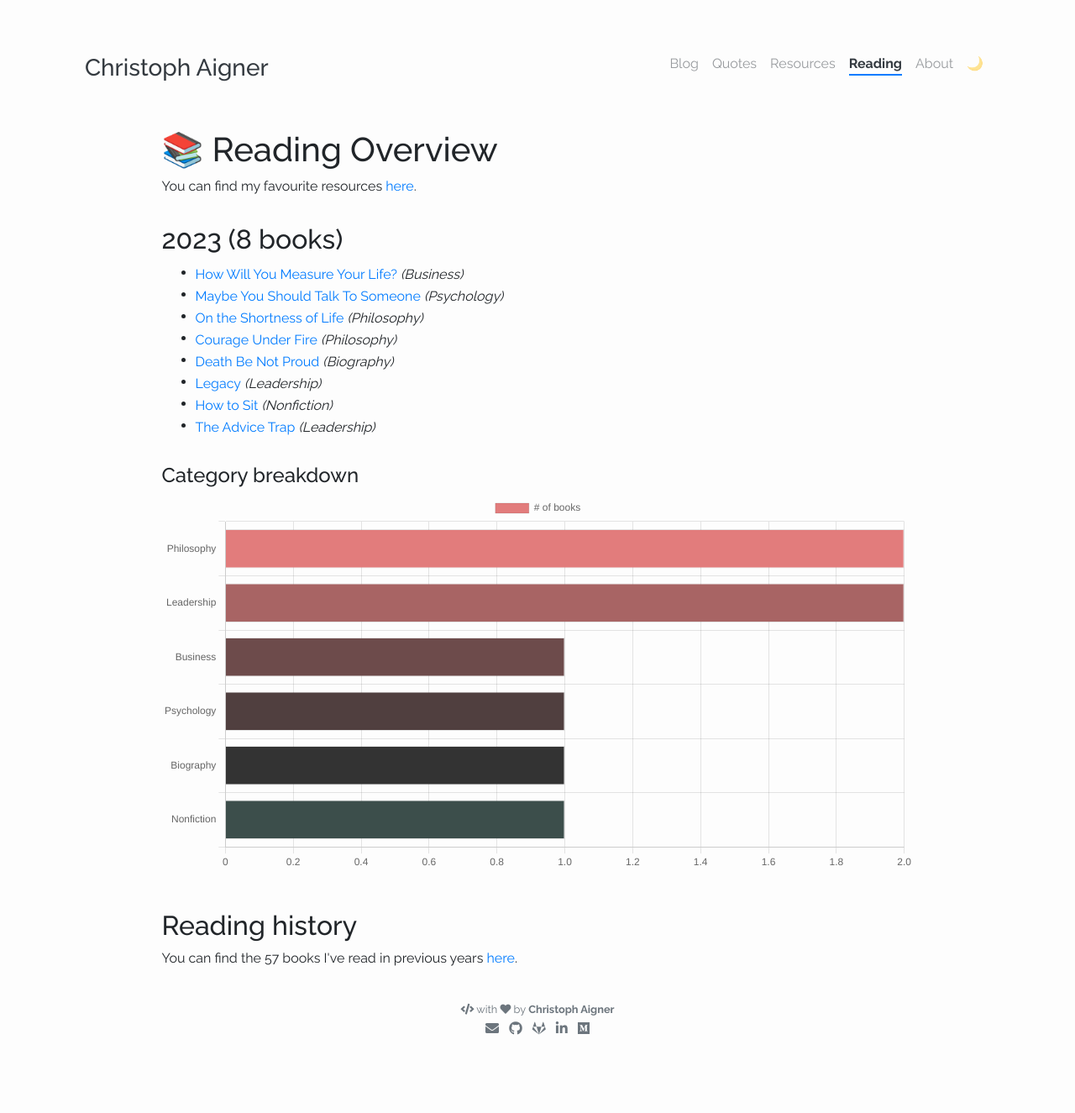
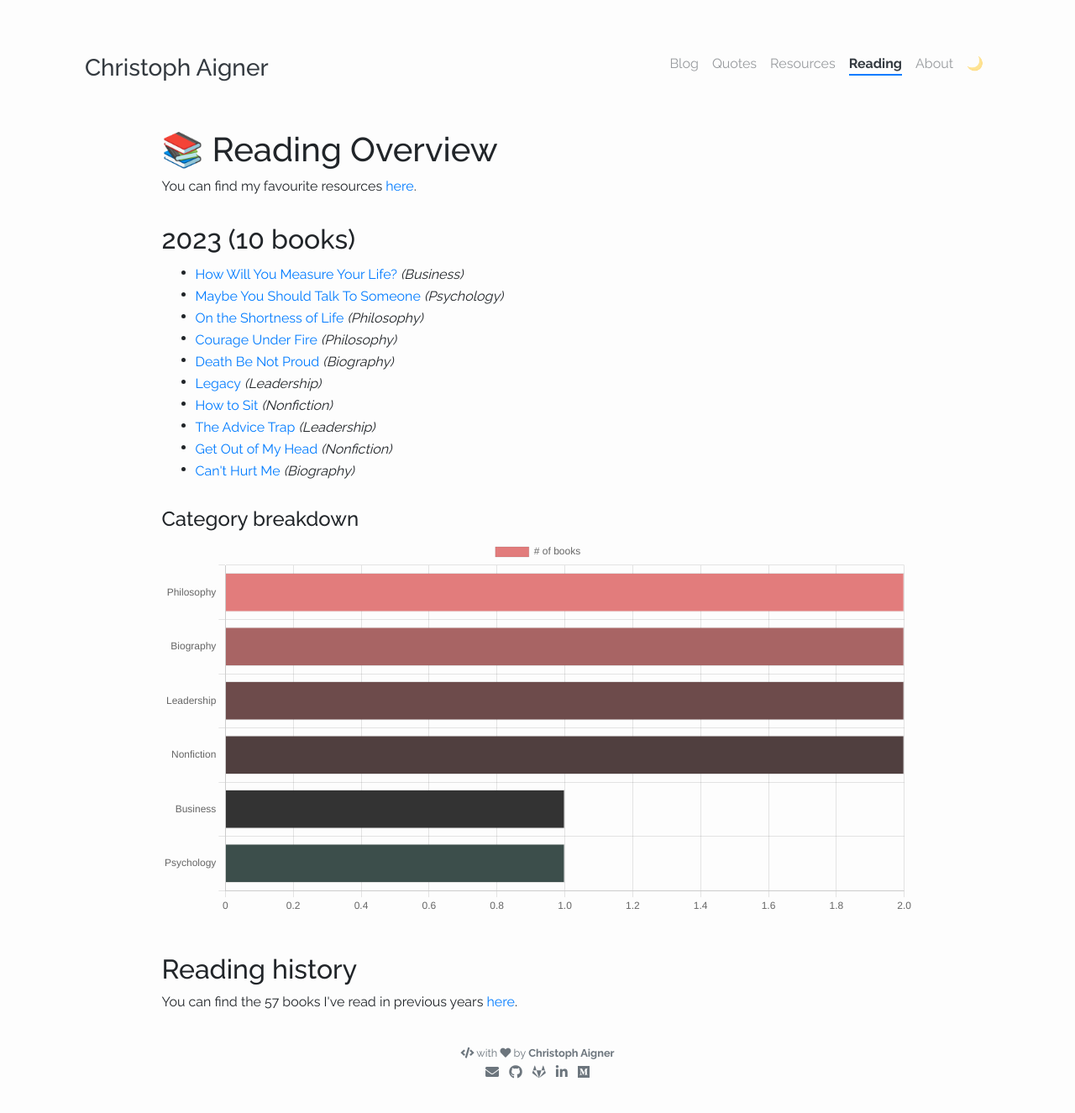
Before and after one commit to christophaigner/christophaigner.github.io, a Jekyll site: the page built from pages/reading.html, in a window 1280 px wide. Shown: the whole page at 84% size. Built offline with Jekyll 4.4.1, drawn with Linux system fonts in a browser that asks for light colours; nearby versions of some CDN libraries; before the commit the page ends 1273 px from its top, so only the background shows below that.

Commit message:
Add finished books & update favorites

```diff
--- a/_data/reading/current.yml
+++ b/_data/reading/current.yml
@@ -30,3 +30,11 @@
   url: "https://www.goodreads.com/book/show/53127025-the-advice-trap"
   category: Leadership
   finished: true
+- name: "Get Out of My Head"
+  url: "https://www.goodreads.com/book/show/52885573-get-out-of-my-head"
+  category: Nonfiction
+  finished: true
+- name: "Can't Hurt Me"
+  url: "https://www.goodreads.com/book/show/41721428-can-t-hurt-me"
+  category: Biography
+  finished: true
```
Also changed, not shown: pages/resources.md (+3 -0 lines).
